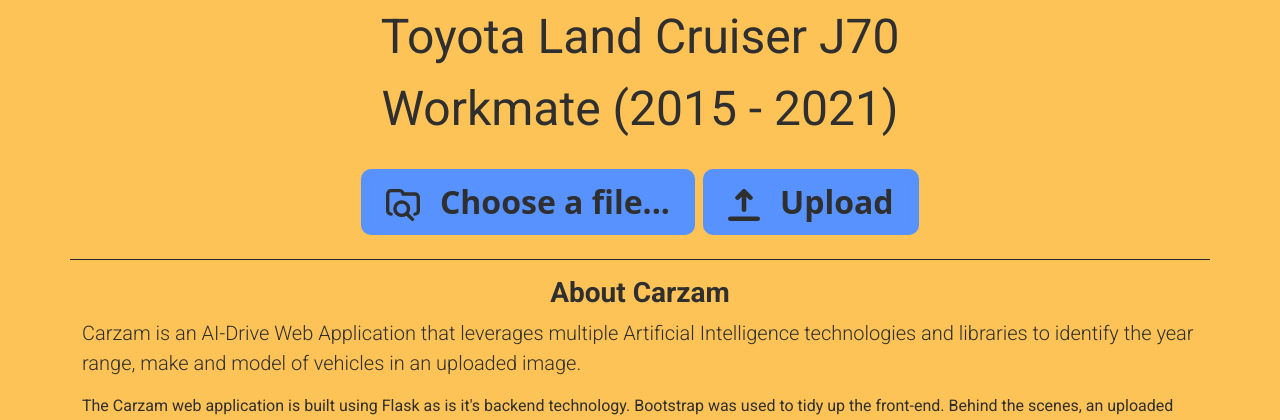
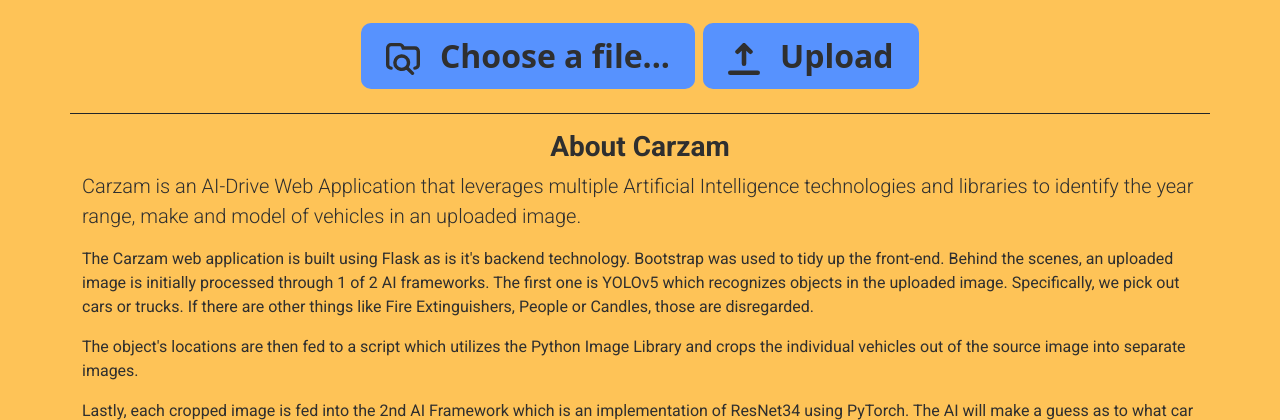
Before and after one commit to carzamm/carzam, a Flask app: page / in a window 1280 px wide. Shown: the part 934-1354 px from the top of the page. Run offline with Flask 2, Linux system fonts and the light colour scheme.

Commit message:
commented out test code

```diff
--- a/templates/index.html
+++ b/templates/index.html
@@ -65,9 +65,9 @@
                         {% endfor %}
                         {% else %}
                             <img class="instructions" src="./static/ui-images/instructions.svg">
-                            <div class="d-flex justify-content-center prediction">
+   <!--                          <div class="d-flex justify-content-center prediction">
                                 Toyota Land Cruiser J70 Workmate (2015 - 2021)
-                            </div>
+                            </div> -->
                         {% endif %}
                     </div>
                     <div class="col-2"></div>
```
